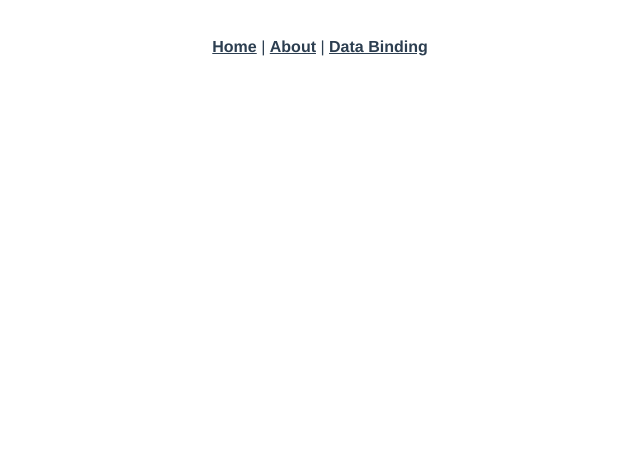
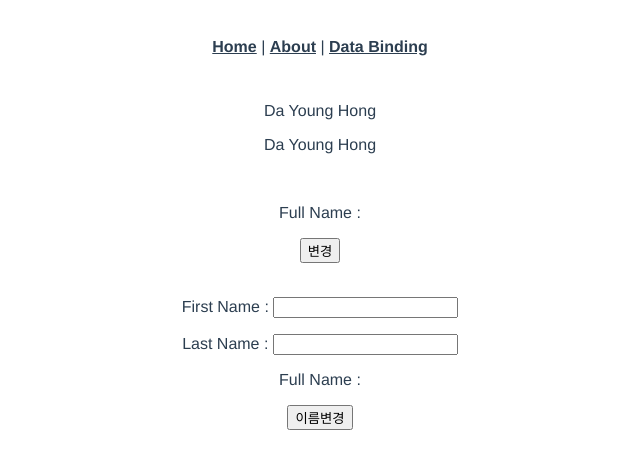
Before and after one commit to hdy86/study_vue, a Vue app in the folder vue-project/: page /watchtest in a window 1280 px wide. Shown: the top 468 px of the page, without its empty margins (320-960 px from the left). Built offline with nearby package versions, Linux system fonts and the light colour scheme.

Commit message:
220519_공부

```diff
--- a/vue-project/src/router/index.js
+++ b/vue-project/src/router/index.js
@@ -1,7 +1,10 @@
 import { createRouter, createWebHistory } from 'vue-router'
 import HomeView from '../views/HomeView.vue'
 import DataBinding from '../views/DataBinding.vue'
-import DataBinding2 from '../views/DataBinding2.vue'
+import RenderingVIf from '../views/RenderingVIf.vue'
+import EventVOn from '../views/EventVOn.vue'
+import ComputedTest from '../views/ComputedTest.vue'
+import WatchTest from '../views/WatchTest.vue'
 
 const routes = [
   {
@@ -23,9 +26,24 @@ const routes = [
     component: DataBinding
   },
   {
-    path: '/databinding2',
-    name: 'DataBinding2',
-    component: DataBinding2
+    path: '/renderingvif',
+    name: 'renderingvif',
+    component: RenderingVIf
+  },
+  {
+    path: '/eventvon',
+    name: 'eventvon',
+    component: EventVOn
+  },
+  {
+    path: '/computedtest',
+    name: 'computedtest',
+    component: ComputedTest
+  },
+  {
+    path: '/watchtest',
+    name: 'watchtest',
+    component: WatchTest
   }
 ]
 
--- /dev/null
+++ b/vue-project/src/views/ComputedTest.vue
@@ -0,0 +1,42 @@
+<template>
+    <div>
+        <p>{{firstName + ' ' + lastName}}</p> <!-- 텍스트로 노출 -->
+        <p>{{getFullName()}}</p> <!-- 함수 만들어서 노출 -->
+
+        <!-- Computed -->
+        <p>Full Name : {{fullName}}</p><br><br>
+
+        <label>First Name : <input type="text" v-model="name01"></label>
+        <label>Last Name : <input type="text" v-model="name02"></label>
+        <p>Full Name : {{name}}</p>
+    </div>
+</template>
+<script>
+    export default {
+        data() {
+            return {
+                firstName: 'Da Young',
+                lastName: 'Hong',
+
+                name01: '',
+                name02: ''
+            };
+        },
+        methods: {
+            getFullName(){
+                return this.firstName + ' ' + this.lastName;
+            }
+        },
+        computed: {
+            fullName(){
+                return this.firstName + ' ' + this.lastName;
+            },
+            name(){
+                return this.name01 + ' ' + this.name02;
+            }
+        }
+    }
+</script>
+<style scoped>
+    label{display:block; margin:1em 0;}
+</style>
--- a/vue-project/src/views/DataBinding.vue
+++ b/vue-project/src/views/DataBinding.vue
@@ -40,7 +40,26 @@
         <div class="container" v-bind:class="twoClass">Class Binding2-2</div><br><br>
 
         <div v-bind:style="styleObject">인라인 스타일 바인딩</div><br>
-        <div v-bind:style="[baseStyle, addStyle]">인라인 스타일 바인딩2</div> <!-- 인라인 스타일을 배열로 담아서 사용 가능 -->
+        <div v-bind:style="[baseStyle, addStyle]">인라인 스타일 바인딩2</div><br><br> <!-- 인라인 스타일을 배열로 담아서 사용 가능 -->
+
+        <table>
+            <thead>
+                <tr>
+                    <th>제품명</th>
+                    <th>가격</th>
+                    <th>카테고리</th>
+                    <th>배송료</th>
+                </tr>
+            </thead>
+            <tbody>
+                <tr :key="i" v-for="(product, i) in productList"> <!-- :key="i" ??? -->
+                    <td>{{product.product_name}}</td>
+                    <td>{{product.price}}</td>
+                    <td>{{product.category}}</td>
+                    <td>{{product.delivery_price}}</td>
+                </tr>
+            </tbody>
+        </table>
     </div>
 </template>
 <script>
@@ -75,7 +94,15 @@ export default {
 
                 styleObject: {color:'blue', fontSize:'13px'},
                 baseStyle: 'background-color:purple; width:100%; height:200px;',
-            addStyle: 'color:white; font-weight:bold;'
+                addStyle: 'color:white; font-weight:bold;',
+
+                productList: [
+                    {"product_name":"기계식키보드", "price":25000, "category":"노트북/태블릿", "delivery_price":5000},
+                    {"product_name":"무선마우스", "price":12000, "category":"노트북/태블릿", "delivery_price":5000},
+                    {"product_name":"아이패드", "price":725000, "category":"노트북/태블릿", "delivery_price":5000},
+                    {"product_name":"태블릿거치대", "price":32000, "category":"노트북/태블릿", "delivery_price":5000},
+                    {"product_name":"무선충전기", "price":42000, "category":"노트북/태블릿", "delivery_price":5000}
+                ],
             };
         }
     }
@@ -84,4 +111,7 @@ export default {
     .container{width:100%; height:200px;}
     .active{background-color:yellow; font-weight:bold;}
     .text-red{color:red;}
+
+    table{font-family:arial, sans-serif; border-collapse:collapse; width:100%;}
+    th, td{border:1px solid #ddd; text-align:left; padding:8px;}
 </style>
--- a/vue-project/src/views/DataBinding2.vue
+++ /dev/null
@@ -1,55 +0,0 @@
-<template>
-    <div>
-        <table>
-            <thead>
-                <tr>
-                    <th>제품명</th>
-                    <th>가격</th>
-                    <th>카테고리</th>
-                    <th>배송료</th>
-                </tr>
-            </thead>
-            <tbody>
-                <tr :key="i" v-for="(product, i) in productList"> <!-- :key="i" ??? -->
-                    <td>{{product.product_name}}</td>
-                    <td>{{product.price}}</td>
-                    <td>{{product.category}}</td>
-                    <td>{{product.delivery_price}}</td>
-                </tr>
-            </tbody>
-        </table>
-
-        <p v-if="bRender">bRender가 true이면, 화면에 보임</p>
-        <p v-else>bRender가 true가 아니면, 화면에 보임</p>
-
-        <p v-if="type=='A'">A</p>
-        <p v-else-if="type=='B'">B</p>
-        <p v-else>C</p> <!-- v-if=" ... " / v-else-if=" ... " / v-else -->
-
-        <p v-show="bShow">bShow가 true이면, 화면에 보임</p> <!-- v-show=" ... " -->
-    </div>
-</template>
-<script>
-export default {
-    data() {
-        return {
-            productList: [
-                {"product_name":"기계식키보드", "price":25000, "category":"노트북/태블릿", "delivery_price":5000},
-                {"product_name":"무선마우스", "price":12000, "category":"노트북/태블릿", "delivery_price":5000},
-                {"product_name":"아이패드", "price":725000, "category":"노트북/태블릿", "delivery_price":5000},
-                {"product_name":"태블릿거치대", "price":32000, "category":"노트북/태블릿", "delivery_price":5000},
-                {"product_name":"무선충전기", "price":42000, "category":"노트북/태블릿", "delivery_price":5000}
-            ],
-
-            bRender: true,
-            type: 'A',
-
-            bShow: true
-        };
-    }
-}
-</script>
-<style scoped>
-    table{font-family:arial, sans-serif; border-collapse:collapse; width:100%;}
-    th, td{border:1px solid #ddd; text-align:left; padding:8px;}
-</style>
--- /dev/null
+++ b/vue-project/src/views/EventVOn.vue
@@ -0,0 +1,62 @@
+<template>
+    <div>
+        <button type="button" @click="increaseCounter">Add 1</button>&nbsp; <!-- 1씩 증가 클릭 이벤트 -->
+        <button type="button" @click="setCount(7)">Set 7</button>&nbsp; <!-- 7로 입력 클릭 이벤트 -->
+        <button type="button" @click="one(), two()">Alert</button> <!-- 여러 개의 함수 호출 -->
+        <p>The counter is : {{counter}}</p>
+
+        <select v-model="selectedValue" @change="changeSelect"> <!-- 체인지 이벤트 -->
+            <option value="서울">서울</option>
+            <option value="부산">부산</option>
+            <option value="제주">제주</option>
+        </select><br><br>
+
+        <!-- KeyUp -->
+        <input @keyup.enter="enter" placeholder="Enter"><br> <!-- Enter -->
+        <input @keyup.alt.enter="altenter" placeholder="Alt + Enter"><br> <!-- Alt + Enter -->
+        <input @keyup.ctrl.enter="ctrlenter" placeholder="Ctrl + Enter"><br> <!-- Ctrl + Enter -->
+        <div @click.ctrl="ctrlclick">Ctrl + Click</div> <!-- Ctrl + Click -->
+    </div>
+</template>
+<script>
+    export default {
+        data() {
+            return {
+                counter: 0,
+                selectedValue: ''
+            };
+        },
+        methods: {
+            increaseCounter(){
+                this.counter = this.counter + 1;
+                console.log(this, this.counter)
+            },
+            setCount(counter){
+                this.counter = counter;
+            },
+            one(){
+                alert('One');
+            },
+            two(){
+                alert('Two');
+            },
+
+            changeSelect(){
+                alert(this.selectedValue);
+            },
+
+            enter(){
+                alert("enter")
+            },
+            altenter(){
+                alert("Alt + Enter")
+            },
+            ctrlenter(){
+                alert("Ctrl + Enter")
+            },
+            ctrlclick(){
+                alert("Ctrl + Click")
+            }
+        }
+    }
+</script>
--- /dev/null
+++ b/vue-project/src/views/RenderingVIf.vue
@@ -0,0 +1,25 @@
+<template>
+    <div>
+        <p v-if="bRender">bRender가 true이면, 화면에 보임</p>
+        <p v-else>bRender가 true가 아니면, 화면에 보임</p>
+
+        <p v-if="type=='A'">A</p>
+        <p v-else-if="type=='B'">B</p>
+        <p v-else>C</p> <!-- v-if=" ... " / v-else-if=" ... " / v-else -->
+
+        <p v-show="bShow">bShow가 true이면, 화면에 보임</p> <!-- v-show=" ... " -->
+    </div>
+</template>
+<script>
+    export default {
+        data() {
+            return {
+
+                bRender: true,
+                type: 'A',
+
+                bShow: true
+            };
+        }
+    }
+</script>
--- /dev/null
+++ b/vue-project/src/views/WatchTest.vue
@@ -0,0 +1,59 @@
+<template>
+    <div>
+        <p>{{firstName + ' ' + lastName}}</p> <!-- 텍스트로 노출 -->
+        <p>{{getFullName()}}</p><br> <!-- 함수 만들어서 노출 -->
+
+        <!-- Watch -->
+        <p>Full Name : {{fullName}}</p>
+        <button type="button" @click="changeName">변경</button><br><br>
+
+        <label>First Name : <input type="text" v-model="name01"></label>
+        <label>Last Name : <input type="text" v-model="name02"></label>
+        <p>Full Name : {{name}}</p>
+        <button type="button" @click="changeName2">이름변경</button>
+    </div>
+</template>
+<script>
+    export default {
+        data() {
+            return {
+                firstName: 'Da Young',
+                lastName: 'Hong',
+                fullName: '',
+
+                name01: '',
+                name02: '',
+                name: ''
+            };
+        },
+        methods: {
+            getFullName(){
+                return this.firstName + ' ' + this.lastName;
+            },
+            changeName(){
+                this.firstName = 'Min Kyung';
+            },
+            changeName2(){
+                this.name01 = 'Min Kyung';
+            }
+        },
+        watch: {
+            firstName(){
+                this.fullName = this.firstName + ' ' + this.lastName;
+            },
+            lastName(){
+                this.fullName = this.firstName + ' ' + this.lastName;
+            },
+
+            name01(){
+                this.name = this.name01 + ' ' + this.name02;
+            },
+            name02(){
+                this.name = this.name01 + ' ' + this.name02;
+            }
+        }
+    }
+</script>
+<style scoped>
+    label{display:block; margin:1em 0;}
+</style>
```
Lines whose indentation alone changed are shown as unchanged.
